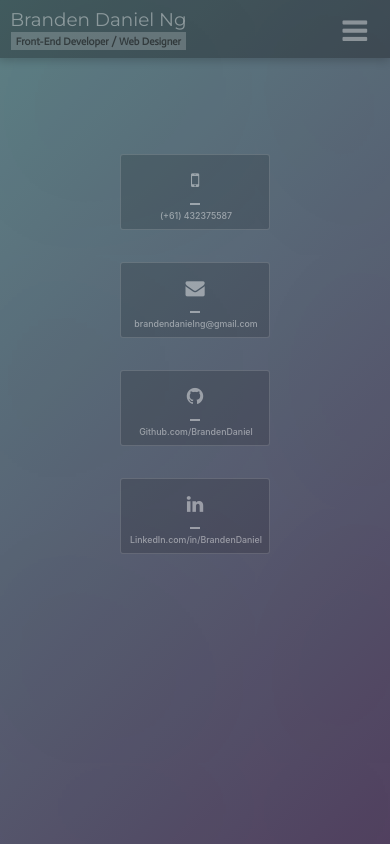
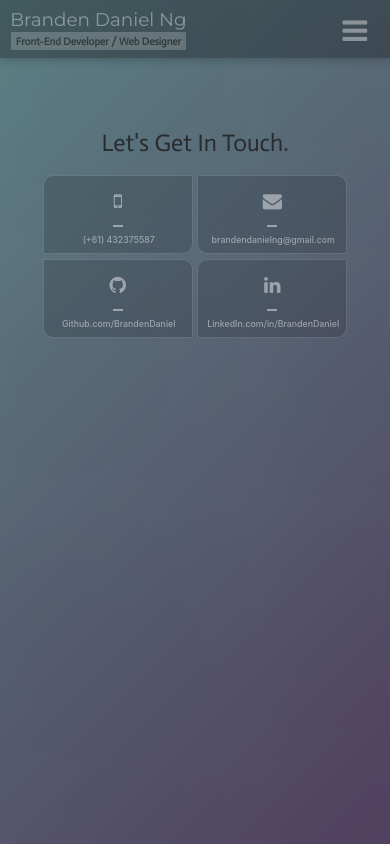
Before and after one commit to BrandenDaniel/Portfolio, a plain HTML site: page contact.html in a window 390 px wide. Drawn offline with nearby package versions, Linux system fonts and the light colour scheme; a script that the page names is missing.

Commit message:
style changes

```diff
--- a/contact.html
+++ b/contact.html
@@ -71,11 +71,7 @@
           <li class="navi"><a href="contact.html"><h2 class="contact active">contact</h2></a></li>
         </ul>
       </div>
-      <span class="nav-line-bottom"></span>
-      <div class="row">
-        <!-- <h1 class="get-touch">Let's Get In Touch.</h1> -->
-      </div>
-
+        <h1 class="get-touch">Let's Get In Touch.</h1>
       <div class="social">
         <div class="mobile">
           <a href="tel:+61432375587" data-rel="external"><i class="fa fa-mobile" aria-hidden="true"></i></a>
@@ -97,6 +93,12 @@
           <span class="line-2"></span>
           <h3><a href="https://www.linkedin.com/in/brandendaniel/">LinkedIn.com/in/BrandenDaniel</a></h3>
         </div>
+        <!-- <div class="get-in-touch">
+          <p>lets</p>
+          <p>get</p>
+          <p>in</p>
+          <p>touch</p>
+        </div> -->
       </div>
 
     </div>
--- a/pcss/styles.css
+++ b/pcss/styles.css
@@ -605,14 +605,28 @@ a:hover {
     margin: 1em auto 0 0;
     display: none;
   }
-  /* .get-touch {
-    font-size: 1.2em;
-    margin: 2.5em auto 0em auto;
-  } */
+  .get-touch {
+    font-family: 'Actor', helvetica;
+    font-size: 1.5em;
+    text-align: center;
+    margin: 2em auto 0 auto;
+  }
+
+  .social {
+    margin-top: 1em;
+  }
 
   .mobile, .linkedin, .email, .github {
-    display: block;
-    margin: 2em auto;
+    display: inline-block;
+    margin: .15em auto;
+  }
+
+  .mobile, .linkedin {
+    border-radius: 10px 0 10px 0;
+  }
+
+  .email, .github {
+    border-radius: 0 10px 0 10px;
   }
 
   .social i {
@@ -623,26 +637,17 @@ a:hover {
     width: 37px;
   }
 
-  .social {
-    margin-top: 20%;
-  }
-
   .line-2 {
     height: 2px;
     width: 10px;
     display: block;
-    margin: .3em auto;
+    margin: .4em auto;
   }
   .email h3, .mobile h3, .github h3, .linkedin h3 {
     padding: .15em;
   }
 
-  .get-touch {
-    font-family: 'Actor', helvetica;
-    font-size: 1.5em;
-    text-align: center;
-    margin: 2em auto 0 auto;
-  }
+
 
 }
 
```
